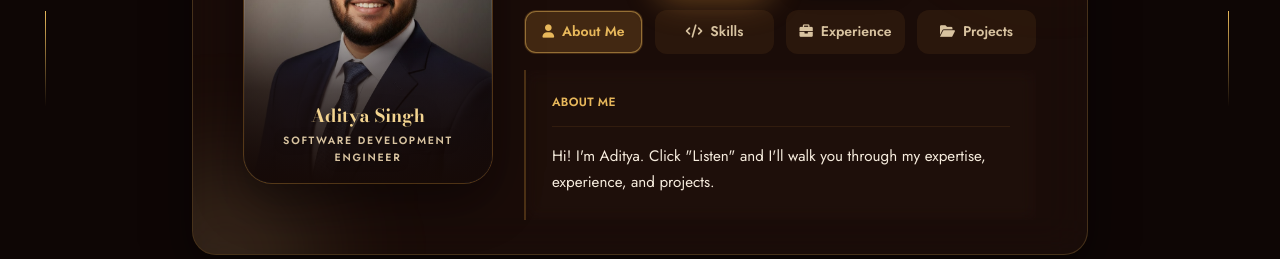
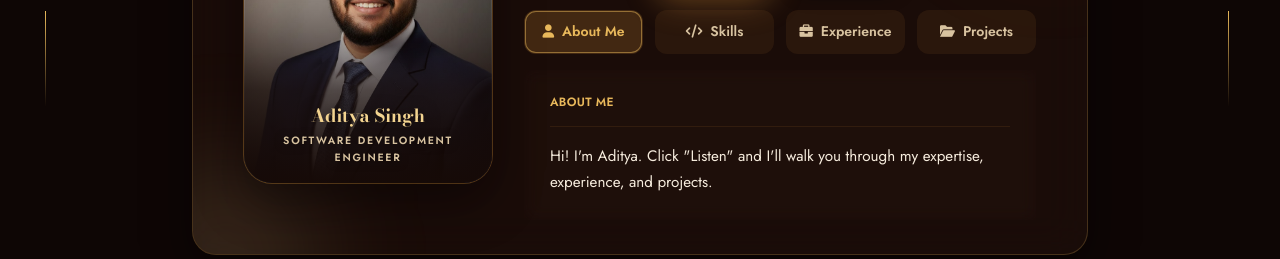
Before and after one commit to adiri77/Portfolio, a Next.js app: page / in a window 1280 px wide. Shown: the part 693-952 px from the top of the page. Built offline with nearby package versions, Linux system fonts and the light colour scheme.

Commit message:
Remove left border on speaker transcript (About Me)
Co-Authored-By: Claude Opus 4.8 <noreply@anthropic.com>

```diff
--- a/components/avatar/PortfolioSpeaker.tsx
+++ b/components/avatar/PortfolioSpeaker.tsx
@@ -135,7 +135,7 @@ export default function PortfolioSpeaker() {
             ))}
           </div>
 
-          <div className="speaker-transcript relative w-full min-h-[8rem] border-l-2 border-aqua/25 text-left sm:min-h-[9rem]">
+          <div className="speaker-transcript relative w-full min-h-[8rem] text-left sm:min-h-[9rem]">
             <div className="speaker-transcript-header flex items-center justify-between gap-3 border-b border-aqua/10">
               <span className="text-xs font-semibold uppercase tracking-wide text-aqua-dark">
                 {activeLabel}
```
